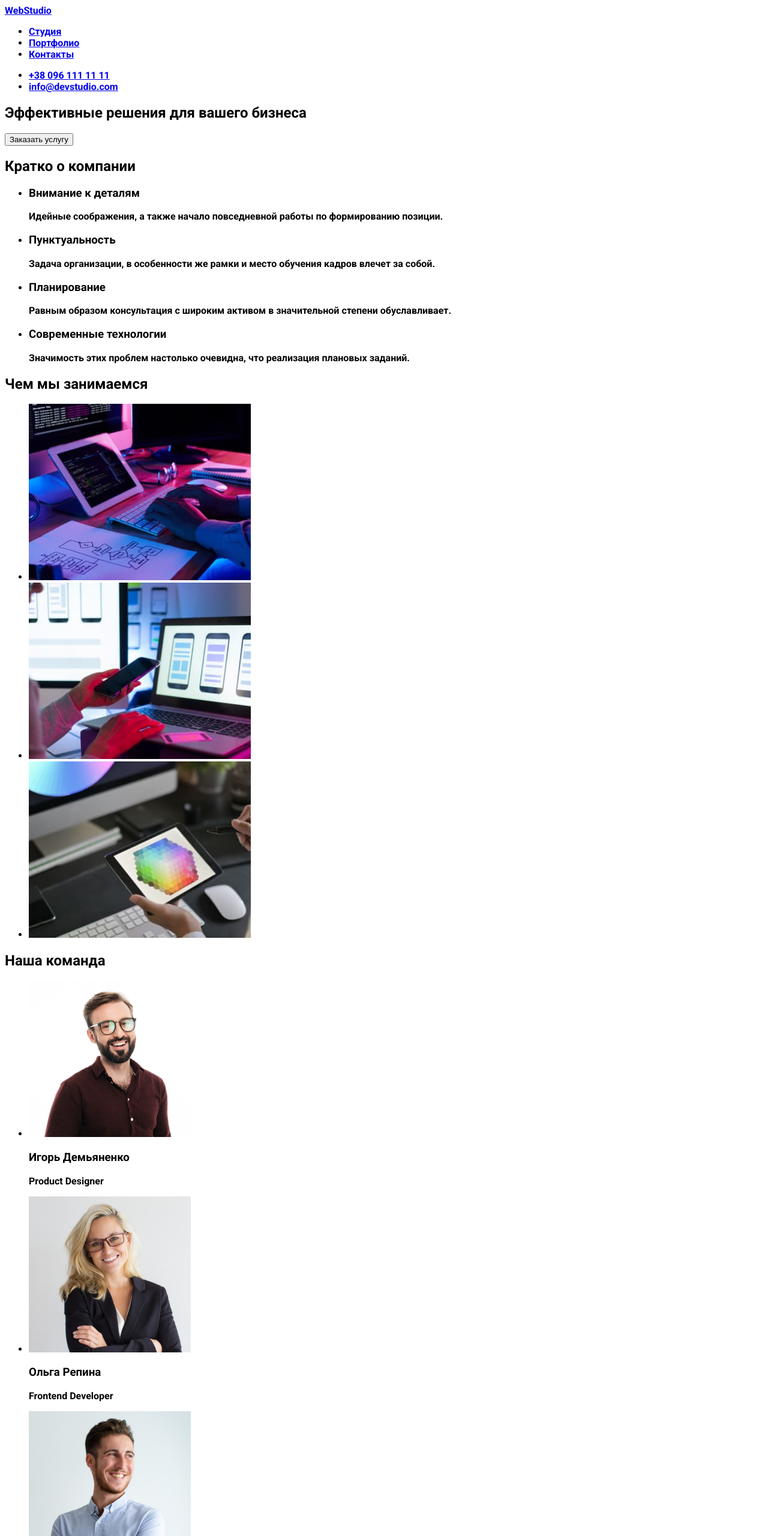
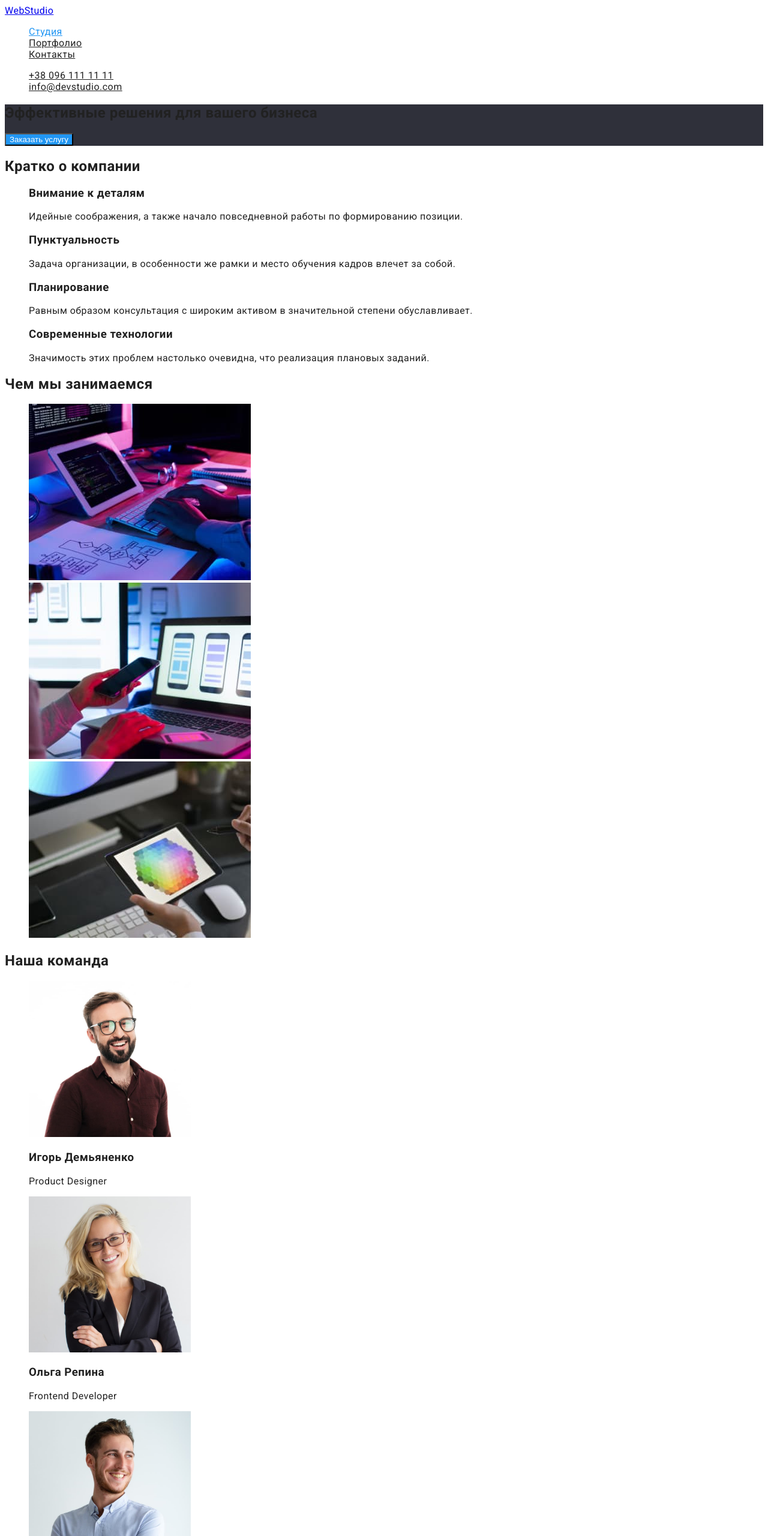
Before and after one commit to Tiomasik/goit-markup-hw-02, a plain HTML site: page index.html in a window 1280 px wide. Shown: the top 2560 px of the page at 60% size. Drawn offline with Linux system fonts and the light colour scheme.

Commit message:
Задав стилі

```diff
--- a/css/styles.css
+++ b/css/styles.css
@@ -1,13 +1,53 @@
 /* CSS-змінні */
 :root{
     --title-color:#FFFFFF;
-    --button-color:#2196F3;
     --subtitles-color:#212121;
     --paragraphs-color:#757575;
-    --backgroundfh-color:#2F303A;
+    --backgroundbutton-color: #2196F3;
+    --backgroundhf-color:#2F303A;
+    --backgroundbody-color:#FFFFFF;
+    --backgroundphoto-color:##F5F4FA;
 }
 
+/* Body */
 body {
+    background-color: var(--backgroundbody-color);
+    color: var(--subtitles-color);
+
     font-family: 'Roboto';
-    font-weight: 700;
+    font-weight: 400;
+    letter-spacing: 0.03em;
 }
+
+ul{
+    list-style: none;
+}
+
+/* Фон header та footer*/
+.herro,
+.footer {
+    background-color: var(--backgroundhf-color);
+}
+
+/* Колір шрифта навігації та контактів header */
+.nav-link,
+.contact-link {
+    color: var(--subtitles-color);
+}
+
+.nav-link:hover,
+.nav-link:focus,
+.contact-link:hover,
+.contact-link:focus {
+    color: var(--backgroundbutton-color);
+}
+.nav-link.current {
+    color: var(--backgroundbutton-color);
+}
+
+/* Колір та фон кнопок */
+.herro-btn,
+.btn-filter-button {
+    color: var(--title-color);
+    background-color: var(--backgroundbutton-color);
+}
--- a/index.html
+++ b/index.html
@@ -5,103 +5,111 @@
     <meta http-equiv="X-UA-Compatible" content="IE=edge">
     <meta name="viewport" content="width=device-width, initial-scale=1.0">
     <title>Main</title>
-    <link rel="stylesheet" href="./css/styles.css">
     <link href="https://fonts.googleapis.com/css2?
                 family=Raleway:wght@700&family=Roboto:wght@400;500;700;900&display=swap"
                 rel="stylesheet">
+    <link rel="stylesheet" href="./css/styles.css">
+
 </head>
 <body>
-    <header>
-        <a href="./index.html" lang="en">WebStudio</a>
-        <nav>
-            <ul>
-                <li><a href="./index.html">Студия</a></li>
-                <li><a href="./portfolio.html">Портфолио</a></li>
-                <li><a href="./index.html">Контакты</a></li>
+    <!-- Section Header -->
+    <header class="header">
+        <a class="header-link" href="./index.html" lang="en">WebStudio</a>
+        <nav class="nav">
+            <ul class="nav-list">
+                <li class="nav-item"><a class="nav-link current" href="./index.html">Студия</a></li>
+                <li class="nav-item"><a class="nav-link" href="./portfolio.html">Портфолио</a></li>
+                <li class="nav-item"><a class="nav-link" href="./index.html">Контакты</a></li>
             </ul>
         </nav>
 
-        <ul>
-            <li><a href="tel:+380961111111">+38 096 111 11 11</a></li>
-            <li><a href="mailto:info@devstudio.com">info@devstudio.com</a></li>
+        <ul class="contact-list">
+            <li class="contact-item"><a class="contact-link" href="tel:+380961111111">+38 096 111 11 11</a></li>
+            <li class="contact-item"><a class="contact-link" href="mailto:info@devstudio.com">info@devstudio.com</a></li>
         </ul>
-
     </header>
+    <!-- Section Main -->
     <main>
-        <section>
-            <h1>Эффективные решения для вашего бизнеса</h1>
-            <button type="button">Заказать услугу</button>
+        <!-- Section Herro -->
+        <section class="herro">
+            <h1 class="herro-title">Эффективные решения для вашего бизнеса</h1>
+            <button class="herro-btn" type="button">Заказать услугу</button>
         </section>
-        <section>
-            <h2>Кратко о компании</h2>
-            <ul>
-                <li>
-                    <h3>Внимание к деталям</h3>
-                    <p>Идейные соображения, а также начало повседневной работы по формированию позиции.</p>
+        <!-- Section Aside -->
+        <section class="aside">
+            <h2 class="aside-title">Кратко о компании</h2>
+            <ul class="aside-list">
+                <li class="aside-item">
+                    <h3 class="aside-subtitle">Внимание к деталям</h3>
+                    <p class="aside-desc">Идейные соображения, а также начало повседневной работы по формированию позиции.</p>
                 </li>
-                <li>
-                    <h3>Пунктуальность</h3>
-                    <p>Задача организации, в особенности же рамки и место обучения кадров влечет за собой.</p>
+                <li class="aside-item">
+                    <h3 class="aside-subtitle">Пунктуальность</h3>
+                    <p class="aside-desc">Задача организации, в особенности же рамки и место обучения кадров влечет за собой.</p>
                 </li>
-                <li>
-                    <h3>Планирование</h3>
-                    <p>Равным образом консультация с широким активом в значительной степени обуславливает.</p>
+                <li class="aside-item">
+                    <h3 class="aside-subtitle">Планирование</h3>
+                    <p class="aside-desc">Равным образом консультация с широким активом в значительной степени обуславливает.</p>
                 </li>
-                <li>
-                    <h3>Современные технологии</h3>
-                    <p>Значимость этих проблем настолько очевидна, что реализация плановых заданий.</p>
+                <li class="aside-item">
+                    <h3 class="aside-subtitle">Современные технологии</h3>
+                    <p class="aside-desc">Значимость этих проблем настолько очевидна, что реализация плановых заданий.</p>
                 </li>
             </ul>
         </section>
-        <section>
-            <h2>Чем мы занимаемся</h2>
-            <ul>
-                <li>
-                    <img src="./images/developer.jpg" alt="developer" width="370" height="294">
+        <!-- Section About -->
+        <section class="about">
+            <h2 class="about-title">Чем мы занимаемся</h2>
+            <ul class="about-list">
+                <li class="about-item">
+                    <img class="about-img" src="./images/developer.jpg" alt="developer" width="370" height="294">
                 </li>
-                <li>
-                    <img src="./images/gagets.jpg" alt="gagets" width="370" height="294">
+                <li class="about-item">
+                    <img class="about-img" src="./images/gagets.jpg" alt="gagets" width="370" height="294">
                 </li>
-                <li>
-                    <img src="./images/colors.jpg" alt="colors" width="370" height="294">
+                <li class="about-item">
+                    <img class="about-img" src="./images/colors.jpg" alt="colors" width="370" height="294">
                 </li>
             </ul>
         </section>
-        <section>
-            <h2>Наша команда</h2>
-            <ul>
-                <li>
-                    <img src="./images/igor.jpg" alt="Photo_Igor" width="270" height="260">
-                    <h3>Игорь Демьяненко</h3>
-                    <p lang="en">Product Designer</p>
+        <!-- Workers of company -->
+        <section class="workers">
+            <h2 class="workers-titles">Наша команда</h2>
+            <ul class="workers-list">
+                <li class="workers-item">
+                    <img class="workers-img" src="./images/igor.jpg" alt="Photo_Igor" width="270" height="260">
+                    <h3 class="workers-subtitle">Игорь Демьяненко</h3>
+                    <p class="workers-desc" lang="en">Product Designer</p>
                 </li>
-                <li>
-                    <img src="./images/olga.jpg" alt="Photo_Olga" width="270" height="260">
-                    <h3>Ольга Репина</h3>
-                    <p lang="en">Frontend Developer</p>
+                <li class="workers-item">
+                    <img class="workers-img" src="./images/olga.jpg" alt="Photo_Olga" width="270" height="260">
+                    <h3 class="workers-subtitle">Ольга Репина</h3>
+                    <p class="workers-desc" lang="en">Frontend Developer</p>
                 </li>
-                <li>
-                    <img src="./images/nicolay.jpg" alt="Photo_Nicolay" width="270" height="260">
-                    <h3>Николай Тарасов</h3>
-                    <p lang="en">Marketing</p>
+                <li class="workers-item">
+                    <img class="workers-img" src="./images/nicolay.jpg" alt="Photo_Nicolay" width="270" height="260">
+                    <h3 class="workers-subtitle">Николай Тарасов</h3>
+                    <p class="workers-desc" lang="en">Marketing</p>
                 </li>
-                <li>
-                    <img src="./images/mihail.jpg" alt="Photo_Mihail" width="270" height="260">
-                    <h3>Михаил Ермаков</h3>
-                    <p lang="en">UI Designer</p>
+                <li class="workers-item">
+                    <img class="workers-img" src="./images/mihail.jpg" alt="Photo_Mihail" width="270" height="260">
+                    <h3 class="workers-subtitle">Михаил Ермаков</h3>
+                    <p class="workers-desc" lang="en">UI Designer</p>
                 </li>
             </ul>
         </section>
     </main>
-    <footer>
-        <a href="./index.html" lang="en">WebStudio</a>
-        <address>
+    <!-- Section Footer -->
+    <footer class="footer">
+        <a class="footer-link" href="./index.html" lang="en">Web<span class="color-logo">Studio</span></a>
+        <!-- Section Address -->
+        <address class="address">
             <p>г. Киев, пр-т Леси Украинки, 26</p>
-            <ul>
-                <li><a href="tel:+380961111111">+38 096 111 11 11</a></li>
-                <li><a href="mailto:info@devstudio.com">info@devstudio.com</a></li>
-            </ul>
         </address>
+        <ul class="contact-list">
+            <li class="contact-item"><a class="contact-link" href="tel:+380961111111">+38 096 111 11 11</a></li>
+            <li class="contact-item"><a class="contact-link" href="mailto:info@devstudio.com">info@devstudio.com</a></li>
+        </ul>
     </footer>
 </body>
 </html>
```
Also changed, not shown: portfolio.html (+70 -63 lines).
